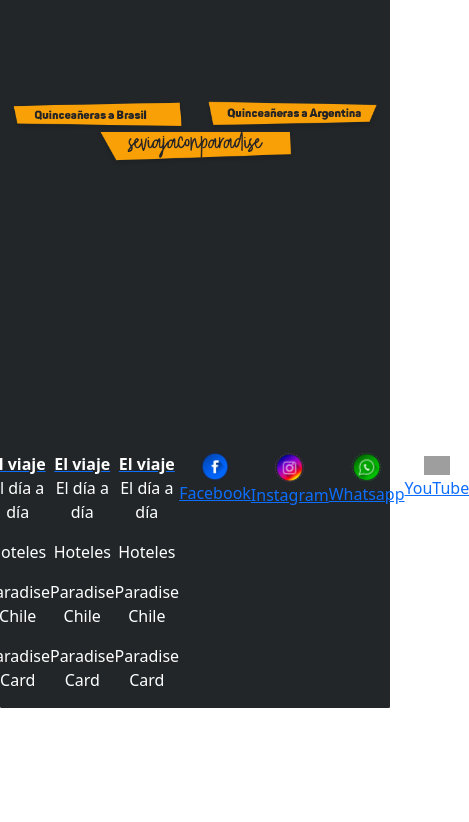
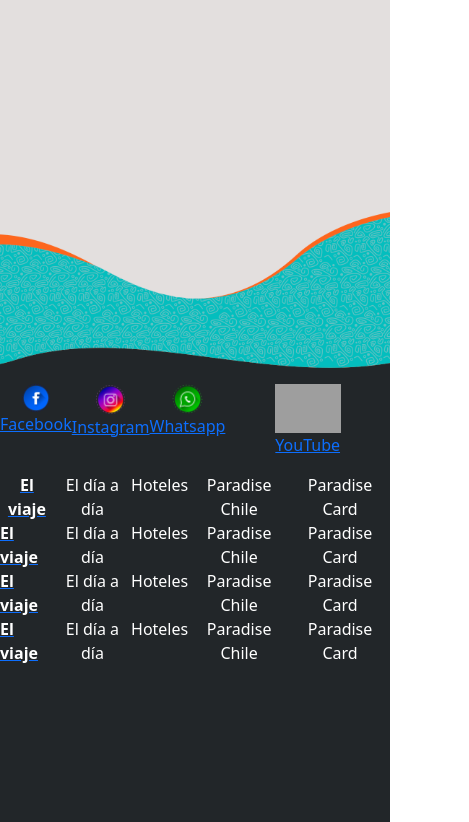
Before and after one commit to MarcosRios2000/Paradise15, a React (Create React App) app in the folder client/: page / in a window 390 px wide. Shown: the part 922-1744 px from the top of the page, 469 px wide, since content can reach past the window. Before the commit the page ends 1630 px from the top, so only its background shows below. Built offline with nearby package versions, Linux system fonts and the light colour scheme; grey boxes are pictures that could not be loaded; a web font is replaced by a local one.

Commit message:
styleChanges

```diff
--- a/client/public/index.html
+++ b/client/public/index.html
@@ -8,7 +8,7 @@
     href="https://fonts.googleapis.com/css2?family=Cantarell&family=Carrois+Gothic+SC&family=Kanit&family=Poppins:wght@200;300;400&family=Raleway:wght@100;400&family=Roboto:ital,wght@1,100&family=Yantramanav&display=swap"
     rel="stylesheet">
   <link rel="stylesheet" href="https://cdnjs.cloudflare.com/ajax/libs/animate.css/4.1.1/animate.min.css" />
-  <meta name="viewport" content="width=device-width, initial-scale=1" />
+  <meta name="viewport" content="width=device-width, initial-scale=1.0" />
   <meta name="theme-color" content="#000000" />
   <meta name="description" content="Web site created using create-react-app" />
   <link rel="apple-touch-icon" href="%PUBLIC_URL%/LogoParadise.png" />
--- a/client/src/Components/form/Form.css
+++ b/client/src/Components/form/Form.css
@@ -1,3 +1,10 @@
+.containerPadre {
+  margin: 0;
+  padding: 0;
+  display: flex;
+  flex-direction: column;
+}
+
 .together-waves {
   background-image: url('../../assets/images/BarraDeColor.png');
   background-position: center bottom;
@@ -7,18 +14,10 @@
   display: flex;
   align-items: center;
   flex-direction: column;
+  min-height: 1000px;
 
 }
 
-/* .containers {
-  background-color: #e3dfde;
-
-  height: 180vh;
-  min-height: 100%;
-  min-width: 100%;
-  max-width: 100% !important;
-  padding: 0 !important;
-} */
 
 .formContainer {
   display: flex;
@@ -31,7 +30,7 @@
   min-width: 320px;
   max-height: 550px;
   max-width: 350px;
-  margin-bottom: auto;
+  margin: auto;
 
 
 }
@@ -156,13 +155,6 @@
 
 }
 
-/* .btns img {
-  display: flex;
-  align-items: center;
-  min-height: 50px;
-  min-width: 288px;
-
-} */
 
 .iconLeft {
   display: flex;
@@ -176,18 +168,6 @@
 
 }
 
-/*
-@keyframes slideinLeft {
-  from {
-    margin-right: 5%;
-    width: 50%;
-  }
-
-  to {
-    margin-right: 0%;
-    width: 50%
-  }
-} */
 
 .iconRight {
   display: flex;
@@ -200,21 +180,6 @@
   animation: 1s infinite tada;
 
 }
-
-/*
-@keyframes slideinRight {
-  from {
-    margin-left: 5%;
-    width: 50%
-  }
-
-  to {
-    margin-left: 0%;
-    width: 50%;
-  }
-} */
-
-
 
 .btnMedium {
 
@@ -232,6 +197,7 @@
   display: flex;
 
 }
+
 .icono:hover {
   animation: 1s infinite tada;
 }
@@ -247,99 +213,59 @@
 
 .footerDivGroup {
   display: flex;
+  flex-direction: column;
   justify-content: center;
-  margin-top: auto;
+  align-items: center;
+  margin: auto;
 
 
 }
 
 .footerDiv {
+  display: flex;
   align-self: flex-end;
+}
+
+.footerDiv>p {
+  margin: 0;
 }
 
 
 
-/* @media (max-width: 1920px) {
-  .btns img {
-    margin-top: 90px;
-  }
 
-} */
-
-@media (max-width: 1400px) {
+@media (max-width: 1200px) {
   .together-waves {
     min-height: 1300px;
 
   }
 }
 
-@media (max-width: 800px) {
+@media (max-width: 992px) {
+
   .together-waves {
-    background-image: url('../../assets/images/wavesResponsive.png');
-    min-height: 2px;
-
+    background-size: contain;
   }
 
-  .btns img {
-    margin-top: 300px;
-  }
-}
-
-@media (max-width: 720px) {
-  .together-waves {
-    background-image: url('../../assets/images/wavesResponsive.png');
-    min-height: 2750px;
+  .minibtns {
+    margin: 10% auto;
   }
 
-  .divLogoFooter img {
-    margin-bottom: -150px;
-  }
-}
 
-@media (max-width: 620px) {
-
-  .together-waves {
-    background-image: url('../../assets/images/wavesResponsive.png');
-    min-height: 2100px;
+  .footerTexts {
+    display: flex;
+    flex-direction: row;
+    justify-content: center;
   }
 
-  .logoFooter {
-    margin-top: -400px;
-  }
-
-  .btns img {
-    margin-top: -5px;
-    min-width: 250px;
-  }
-
-  .btnMedium {
-    width: 270px;
-  }
-}
-
-
-
-@media (max-width: 600px) {
-  .together-waves {
-    background-image: url('../../assets/images/wavesResponsive.png');
-    min-height: 2330px;
-  }
-
-  .btns img {
-    min-width: 230px;
-  }
-
-  .btnMedium img {
-    width: 250px;
+  .footerDivGroup {
+    display: flex;
+    justify-content: center;
   }
 
 }
 
-@media (max-width: 420px) {
-  .together-waves {
-    background-image: url('../../assets/images/wavesResponsive.png');
-    min-height: 1630px;
-  }
+
+@media (max-width: 768px) {
 
   .btns img {
     min-width: 165px;
@@ -351,36 +277,35 @@
 }
 
 
-@media (max-width: 360px) {
+@media (max-width: 576px) {
 
-  .container {
-    height: 1000px;
-    max-width: 100%;
+  .together-waves{
+    background-image: url('../../assets/images/wavesResponsive.png');
+    background-position: bottom;
+    min-height: 2000px;
+
+  }
+  .formContainer{
+    margin: 0;
+  }
+  .footerDivGroup{
+    margin: auto;
+  }
+  .footerTexts {
+    display: flex;
+    flex-direction: column;
   }
 
-  .together-waves {
-    background-image: url('../../assets/images/wavesResponsive.png');
-    min-height: 1580px;
-  }
 
-  .btns {
-    margin-top: 50%;
-  }
+/*
+  .btnMedium img {
+    width: 130px;
+  } */
 
-  .btns img {
+  /* .btns img {
     min-width: 160px;
-  }
-
-  .logoFooter {
-    margin-top: -290px;
-    height: 50px;
-  }
-
-  .btnMedium img {
-    width: 180px;
-  }
-
-  .iconLeft {
+  } */
+  /* .iconLeft {
     margin-top: 0px;
     margin-right: 180px;
     margin-bottom: 0px;
@@ -392,12 +317,12 @@
     margin-left: 180px;
     margin-bottom: 0px;
     width: 120px;
-  }
+  } */
 
 }
 
 
-@media (max-width: 320px) {
+/* @media (max-width: 320px) {
   .together-waves {
     display: flex;
     background-image: url('../../assets/images/wavesResponsive.png');
@@ -419,4 +344,54 @@
   }
 
 
-}
+} */
+
+/* @media (max-width: 720px) {
+  .together-waves {
+    background-image: url('../../assets/images/wavesResponsive.png');
+    min-height: 2750px;
+  }
+
+  .divLogoFooter img {
+    margin-bottom: -150px;
+  }
+} */
+
+/* @media (max-width: 620px) {
+
+  .together-waves {
+    background-image: url('../../assets/images/wavesResponsive.png');
+    min-height: 2100px;
+  }
+
+  .logoFooter {
+    margin-top: -400px;
+  }
+
+  .btns img {
+    margin-top: -5px;
+    min-width: 250px;
+  }
+
+  .btnMedium {
+    width: 270px;
+  }
+} */
+
+
+
+/* @media (max-width: 600px) {
+  .together-waves {
+    background-image: url('../../assets/images/wavesResponsive.png');
+    min-height: 2330px;
+  }
+
+  .btns img {
+    min-width: 230px;
+  }
+
+  .btnMedium img {
+    width: 250px;
+  }
+
+} */
--- a/client/src/Components/form/Form.jsx
+++ b/client/src/Components/form/Form.jsx
@@ -82,6 +82,9 @@ export default function Form() {
     };
 
     return (
+        <div className="containerPadre">
+
+
 
             <div className="together-waves">
 
@@ -187,6 +190,37 @@ export default function Form() {
 
                 <footer className='footerDivGroup'>
 
+                    <div className='divSocialIcons'>
+
+                        <Link to='/prueba'>
+                            <div className='icono'>
+                                <img className='facebookIcon' src={Facebook} alt="img not found" />
+                                <p className="txtFacebook">Facebook</p>
+                            </div>
+                        </Link>
+                        <Link to='/prueba2'>
+                            <div className="icono">
+                                <img className='facebookIcon' src={Instagram} alt='img not found' />
+                                <p className="txtInstagram">Instagram</p>
+                            </div>
+                        </Link>
+                        <Link to='/prueba3'>
+                            <div className="icono">
+                                <img className='facebookIcon' src={Whatsapp} alt='img not found' />
+                                <p className="txtWhatsapp">Whatsapp</p>
+                            </div>
+                        </Link>
+                        <Link to='/prueba4' >
+                            <div className="icono">
+                                <img className="facebookIcon" src={Youtube} alt='img not found' />
+                                <p className="txtYouTube">YouTube</p>
+                            </div>
+                        </Link>
+                    </div>
+
+                    <div className="footerTexts">
+
+
                         <div className="footerDiv">
                             <Link to='/prueba'>
                                 <strong style={{ color: 'white' }}>El viaje</strong>
@@ -230,36 +264,13 @@ export default function Form() {
                             <p style={{ color: 'white' }}>Paradise Card</p>
 
                         </div>
-                <div className='divSocialIcons'>
+                    </div>
 
-                    <Link to='/prueba'>
-                        <div className='icono'>
-                        <img className='facebookIcon' src={Facebook} alt="img not found" />
-                        <p className="txtFacebook">Facebook</p>
-                        </div>
-                    </Link>
-                    <Link to='/prueba2'>
-                        <div className="icono">
-                        <img className='facebookIcon' src={Instagram} alt='img not found' />
-                        <p className="txtInstagram">Instagram</p>
-                        </div>
-                    </Link>
-                    <Link to='/prueba3'>
-                        <div className="icono">
-                        <img className='facebookIcon' src={Whatsapp} alt='img not found' />
-                        <p className="txtWhatsapp">Whatsapp</p>
-                        </div>
-                    </Link>
-                    <Link to='/prueba4' >
-                        <div className="icono">
-                        <img className="facebookIcon" src={Youtube} alt='img not found' />
-                        <p className="txtYouTube">YouTube</p>
-                        </div>
-                    </Link>
-                </div>
+
 
 
                 </footer>
             </div>
+        </div>
     )
 }
--- a/client/src/Components/navBar/navBar.css
+++ b/client/src/Components/navBar/navBar.css
@@ -3,7 +3,7 @@
     display: flex;
     align-items: center;
     justify-content: flex-start;
-    background-color: rgb(240, 231, 231);
+    background-color: #e3dfde;
     height: 50px;
     width: 100%;
     min-width: 100%;
```
Lines whose indentation alone changed are shown as unchanged.
